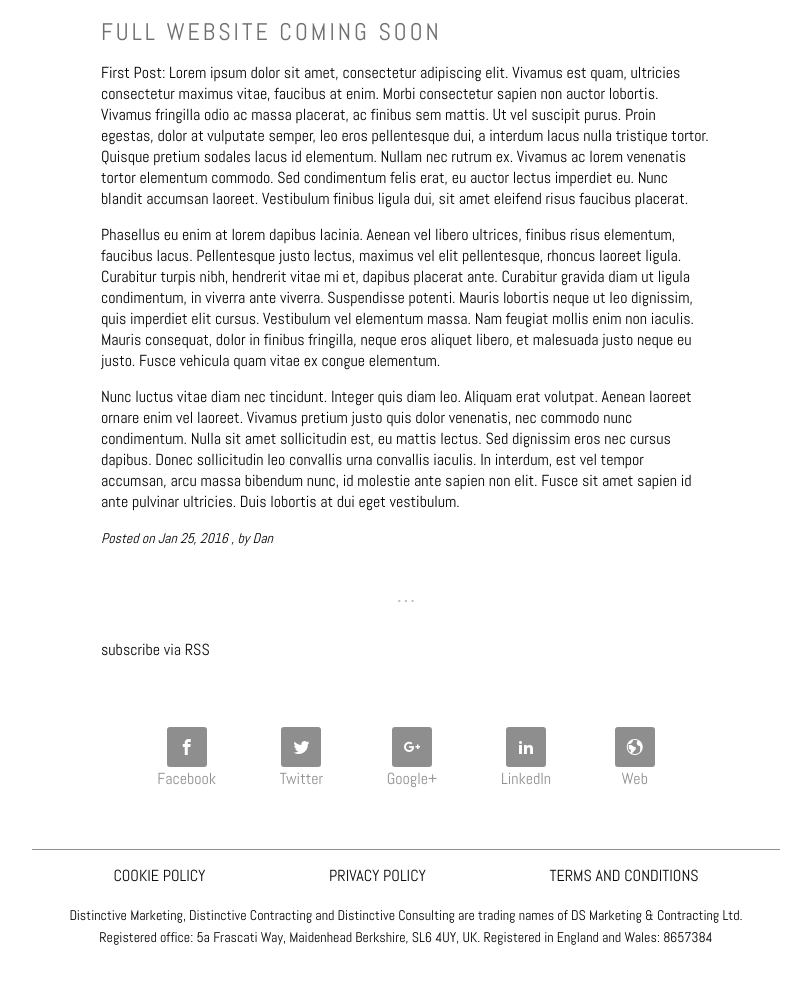
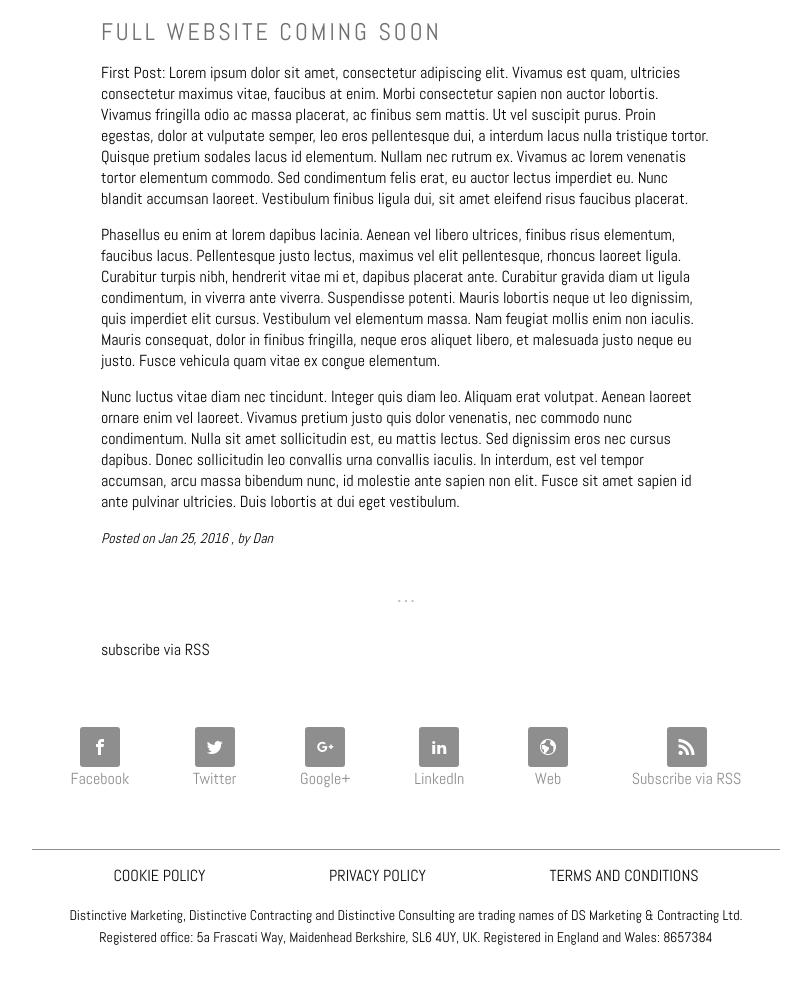
Before and after one commit to welt/blog, a Jekyll site: the page built from index.html, in a window 1280 px wide, cut to the strip 1477-2591 px from the top of the page. Shown: the top 984 px of the strip, without its empty margins (234-1045 px from the left). Built offline with Jekyll 4.4.1, drawn with Linux system fonts in a browser that asks for light colours.

Commit message:
adds RSS

```diff
--- a/_config.yml
+++ b/_config.yml
@@ -35,6 +35,7 @@
 # blog_url: http://blog.distinctive.marketing/
 hashtags: marketing,consulting,contracting
 google_ua: UA-71973220-1
+show_rss: true
 
 
 exclude:
--- a/_includes/footer.html
+++ b/_includes/footer.html
@@ -62,6 +62,15 @@
           </li>
           {% endif %}
 
+          {% if site.show_rss %}
+            <li>
+            <a href="{{ '/feed.xml' | prepend: site.baseurl }}">
+                <span class="icon icon-rss"></span>
+                <span class="label">Subscribe via RSS</span>
+            </a>
+          </li>
+          {% endif %}
+
         </ul>
 
     </div>
--- a/_sass/_icon-fonts.scss
+++ b/_sass/_icon-fonts.scss
@@ -1,10 +1,10 @@
 @font-face {
     font-family: 'dm';
-    src:    url('../fonts/dm.eot?ee1wki');
-    src:    url('../fonts/dm.eot?ee1wki#iefix') format('embedded-opentype'),
-        url('../fonts/dm.ttf?ee1wki') format('truetype'),
-        url('../fonts/dm.woff?ee1wki') format('woff'),
-        url('../fonts/dm.svg?ee1wki#dm') format('svg');
+    src:    url('../fonts/dm.eot?9v234s');
+    src:    url('../fonts/dm.eot?9v234s#iefix') format('embedded-opentype'),
+        url('../fonts/dm.ttf?9v234s') format('truetype'),
+        url('../fonts/dm.woff?9v234s') format('woff'),
+        url('../fonts/dm.svg?9v234s#dm') format('svg');
     font-weight: normal;
     font-style: normal;
 }
@@ -93,6 +93,9 @@
 .icon-cancel-circle:before {
     content: "\e915";
 }
+.icon-rss:before {
+    content: "\e918";
+}
 .icon-blogger:before {
     content: "\e916";
 }
```
Also changed, not shown: fonts/dm.ttf, fonts/dm.woff, 2 other files.
